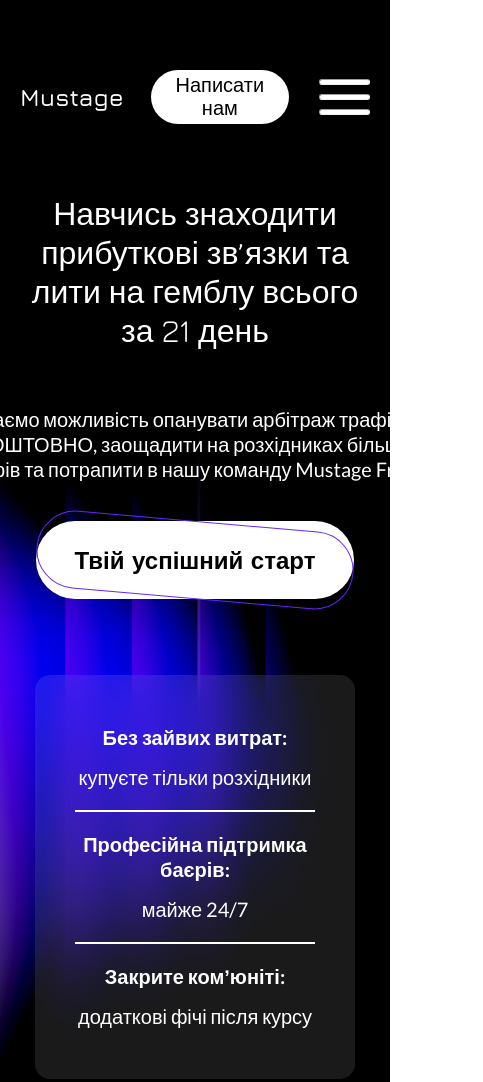
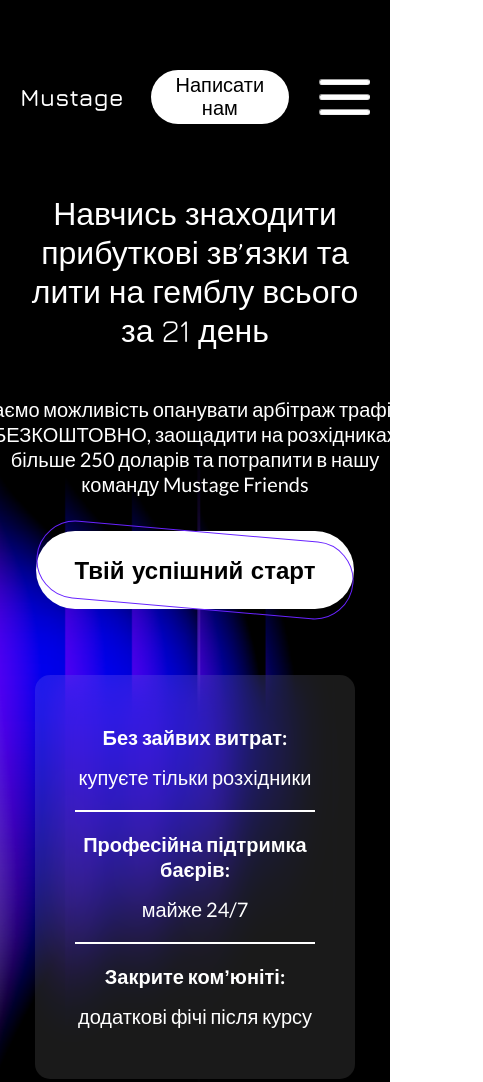
Before and after one commit to WoodMan31/Mustage, a plain HTML site: page index.html in a window 390 px wide. Shown: the top 1082 px of the page, 483 px wide, since content can reach past the window. Drawn offline with nearby package versions, Linux system fonts and the light colour scheme.

Commit message:
Add files via upload

```diff
--- a/css/components/hero-content.css
+++ b/css/components/hero-content.css
@@ -32,4 +32,9 @@
     .hero-content {
         height: 244px;
     }
+
+    .hero-content p {
+        width: 447px;
+        height: 104px;
+    }
 }
```
